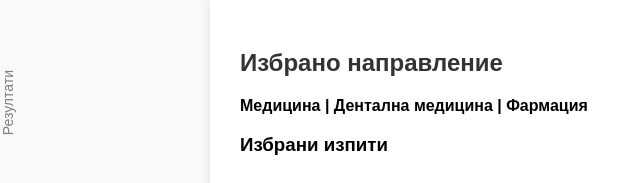
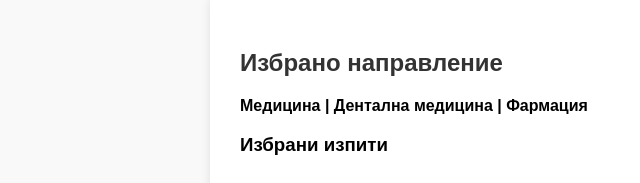
Before and after one commit to musofia/rezultati, a plain HTML site: page rezultati.html in a window 1280 px wide. Shown: the part 170-353 px from the top of the page, 0-640 px from the left. Drawn offline with Linux system fonts and the light colour scheme.

Commit message:
Update rezultati.html

```diff
--- a/rezultati.html
+++ b/rezultati.html
@@ -93,7 +93,7 @@
     <a class="nav-btn" href="sigurnost.html">Сигурност</a>
 </nav>
 
-<div class="vertical-text">Резултати</div>
+<div class="vertical-text"></div>
 
 <div class="container">
     <h2>Избрано направление</h2>
```
